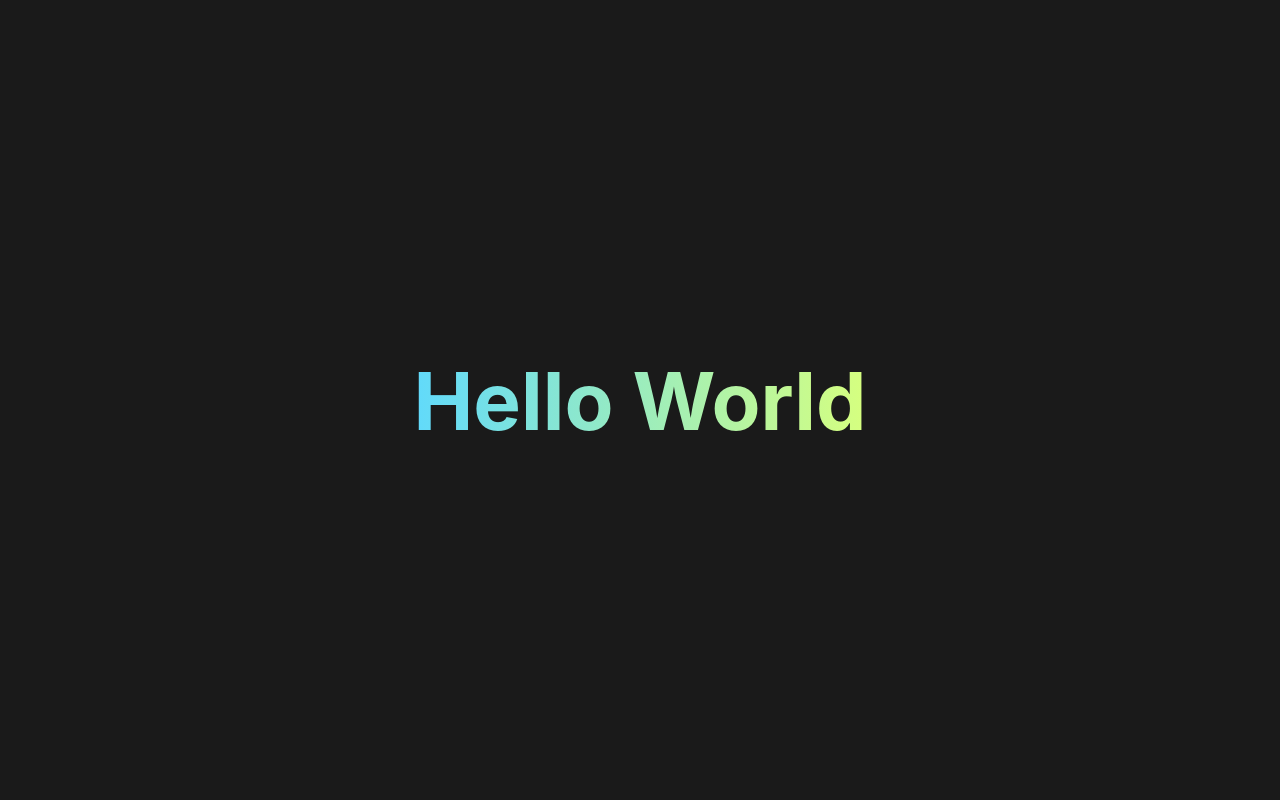
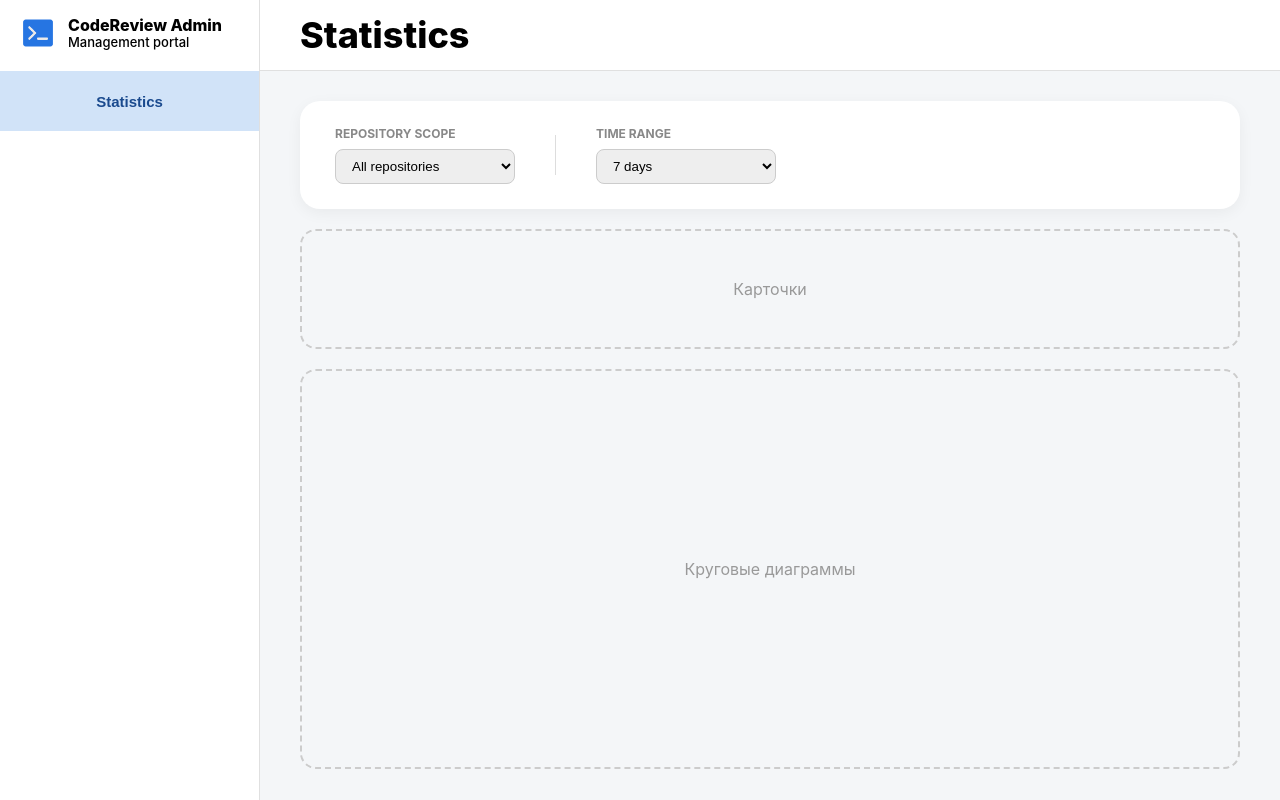
Before and after one commit to moevm/mse1h2026-review, a React (Vite) app in the folder frontend/app/: page / in a window 1280 px wide. Built offline with nearby package versions, Linux system fonts and the light colour scheme.

Commit message:
add:: add statistic page without diagrams

```diff
--- a/frontend/app/src/App.css
+++ b/frontend/app/src/App.css
@@ -1,30 +1,161 @@
-/* Сброс стандартных отступов браузера */
-html, body, #root {
+* {
   margin: 0;
   padding: 0;
-  height: 100%;
+  box-sizing: border-box;
+}
+
+:root {
+  --bg-color: #f4f6f8;
+  --sidebar-width: 260px;
+  --primary-blue: #4a90e2;
+}
+
+.admin-layout {
+  display: flex;
+  min-height: 100vh;
+  width: 100%;
+  background-color: var(--bg-color);
+  font-family: 'Inter', sans-serif;
+}
+
+/* Sidebar */
+.sidebar {
+  width: var(--sidebar-width);
+  background: white;
+  border-right: 1px solid #e0e0e0;
+  display: flex;
+  flex-direction: column;
+}
+
+.logo {
+  padding: 15px 20px 10px 20px;
+  display: flex;
+  align-items: center;
+  gap: 12px;
+}
+
+.logo-icon-img {
+  width: 36px;
+  height: 36px;
+  object-fit: contain;
+  border-radius: 8px;
+}
+
+.logo-info {
+  display: flex;
+  flex-direction: column;
+  line-height: 1.2;
+}
+
+.logo-info strong {
+  font-size: 16px;
+  font-weight: 800;
+  color: #000;
+}
+
+.logo-info p {
+  font-size: 13px;
+  color: #000;
+  font-weight: 500;
+}
+
+.nav-item {
+  width: 100%;
+  height: 60px;
+  padding: 12px 20px;
+  text-align: center;
+  border: none;
+  background: none;
+  cursor: pointer;
+  font-size: 15px;
+  font-weight: 600;
+  color: #2c3e50;
+  margin-top: 10px;
+}
+
+.nav-item.active {
+  background: #d1e3f8;
+  color: #1a4a8e;
+}
+
+.main-content {
+  flex-grow: 1;
+  display: flex;
+  flex-direction: column;
+}
+
+.top-white-bar {
+  background-color: white;
+  height: 71px;
+  display: flex;
+  align-items: center;
+  padding: 0 40px;
+  border-bottom: 1px solid #e0e0e0;
   width: 100%;
 }
 
-.container {
+.top-white-bar h1 {
+  font-size: 36px;
+  font-weight: 800;
+  color: #000;
+}
+
+.page-content-inner {
+  padding: 30px 40px;
+  background-color: var(--bg-color);
+  flex-grow: 1;
   display: flex;
   flex-direction: column;
+  gap: 20px;
+}
+
+/* Filter Card */
+.filter-card {
+  background: white;
+  padding: 25px 35px;
+  border-radius: 20px;
+  display: flex;
+  align-items: center;
+  gap: 40px;
+  box-shadow: 0 4px 15px rgba(0,0,0,0.05);
+}
+
+.filter-group {
+  display: flex;
+  flex-direction: column;
+  gap: 8px;
+}
+
+.filter-group label {
+  font-size: 12px;
+  color: #888;
+  font-weight: 700;
+}
+
+.filter-group select {
+  border: 1px solid #ccc;
+  background: #eee;
+  padding: 8px 12px;
+  border-radius: 8px;
+  min-width: 180px;
+  cursor: pointer;
+}
+
+.divider {
+  width: 1px;
+  height: 40px;
+  background: #ddd;
+}
+
+/* Placeholders */
+.stats-placeholder, .charts-placeholder {
+  border: 2px dashed #ccc;
+  border-radius: 16px;
+  display: flex;
   align-items: center;
   justify-content: center;
-
-  height: 100vh;
-  width: 100vw;
-
-  background-color: #1a1a1a;
-  color: white;
-  font-family: 'Inter', sans-serif;
-  text-align: center;
+  color: #999;
 }
 
-.hello-title {
-  font-size: 5rem;
-  margin: 0;
-  background: linear-gradient(90deg, #61dafb, #d6ff7f);
-  -webkit-background-clip: text;
-  -webkit-text-fill-color: transparent;
-}
+.stats-placeholder { height: 120px; }
+.charts-placeholder { height: 400px; }
--- a/frontend/app/src/App.jsx
+++ b/frontend/app/src/App.jsx
@@ -1,10 +1,69 @@
-import React from 'react';
+import React, { useState } from 'react';
 import './App.css';
+import logoImg from './logo.png';
 
 function App() {
+    const [repository, setRepository] = useState('All repositories');
+    const [timeRange, setTimeRange] = useState('7 days');
+
     return (
-        <div className="container">
-            <h1 className="hello-title">Hello World</h1>
+        <div className="admin-layout">
+            {/* Боковая панель */}
+            <aside className="sidebar">
+                <div className="logo">
+                    <img src={logoImg} alt="Logo" className="logo-icon-img" />
+                    <div className="logo-info">
+                        <strong>CodeReview Admin</strong>
+                        <p>Management portal</p>
+                    </div>
+                </div>
+                <nav>
+                    <button className="nav-item active">Statistics</button>
+                </nav>
+            </aside>
+
+            {/* Основной контент */}
+            <main className="main-content">
+                <div className="top-white-bar">
+                    <h1>Statistics</h1>
+                </div>
+                <div className="page-content-inner">
+                    {/* БЛОК ФИЛЬТРОВ */}
+                    <section className="filter-card">
+                        <div className="filter-group">
+                            <label>REPOSITORY SCOPE</label>
+                            <select
+                                value={repository}
+                                onChange={(e) => setRepository(e.target.value)}
+                            >
+                                <option>All repositories</option>
+                                <option>ai-backend</option>
+                                <option>frontend-app</option>
+                            </select>
+                        </div>
+                        <div className="divider"></div>
+                        <div className="filter-group">
+                            <label>TIME RANGE</label>
+                            <select
+                                value={timeRange}
+                                onChange={(e) => setTimeRange(e.target.value)}
+                            >
+                                <option>7 days</option>
+                                <option>30 days</option>
+                                <option>All time</option>
+                            </select>
+                        </div>
+                    </section>
+
+                    {/* Заглушки */}
+                    <div className="stats-placeholder">
+                        Карточки
+                    </div>
+                    <div className="charts-placeholder">
+                        Круговые диаграммы
+                    </div>
+                </div>
+            </main>
         </div>
     );
 }
```
Also changed, not shown: frontend/app/src/logo.png (added).
